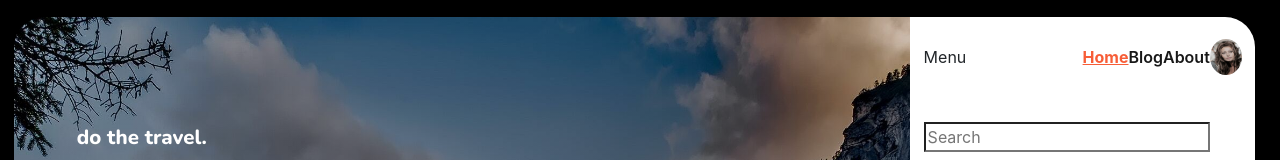
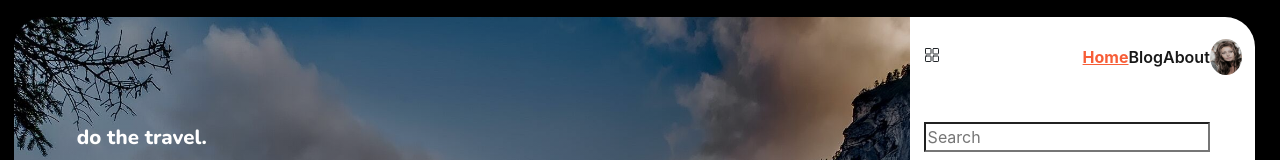
Before and after one commit to edgarcltop/travel_app, a React (Create React App) app: page / in a window 1280 px wide. Shown: the top 160 px of the page. Built offline with nearby package versions, Linux system fonts and the light colour scheme.

Commit message:
menu icon added

```diff
--- a/src/components/aside/header/header.component.jsx
+++ b/src/components/aside/header/header.component.jsx
@@ -4,7 +4,7 @@ import { Link, NavLink } from "react-router-dom";
 function Header() {
   return (
     <div className="aside-header">
-      <div className="aside-header__menu">Menu</div>
+      <div className="aside-header__menu"><ion-icon name="grid-outline"></ion-icon></div>
       <div className="aside-header__nav">
         <NavLink
           to="/"
```
